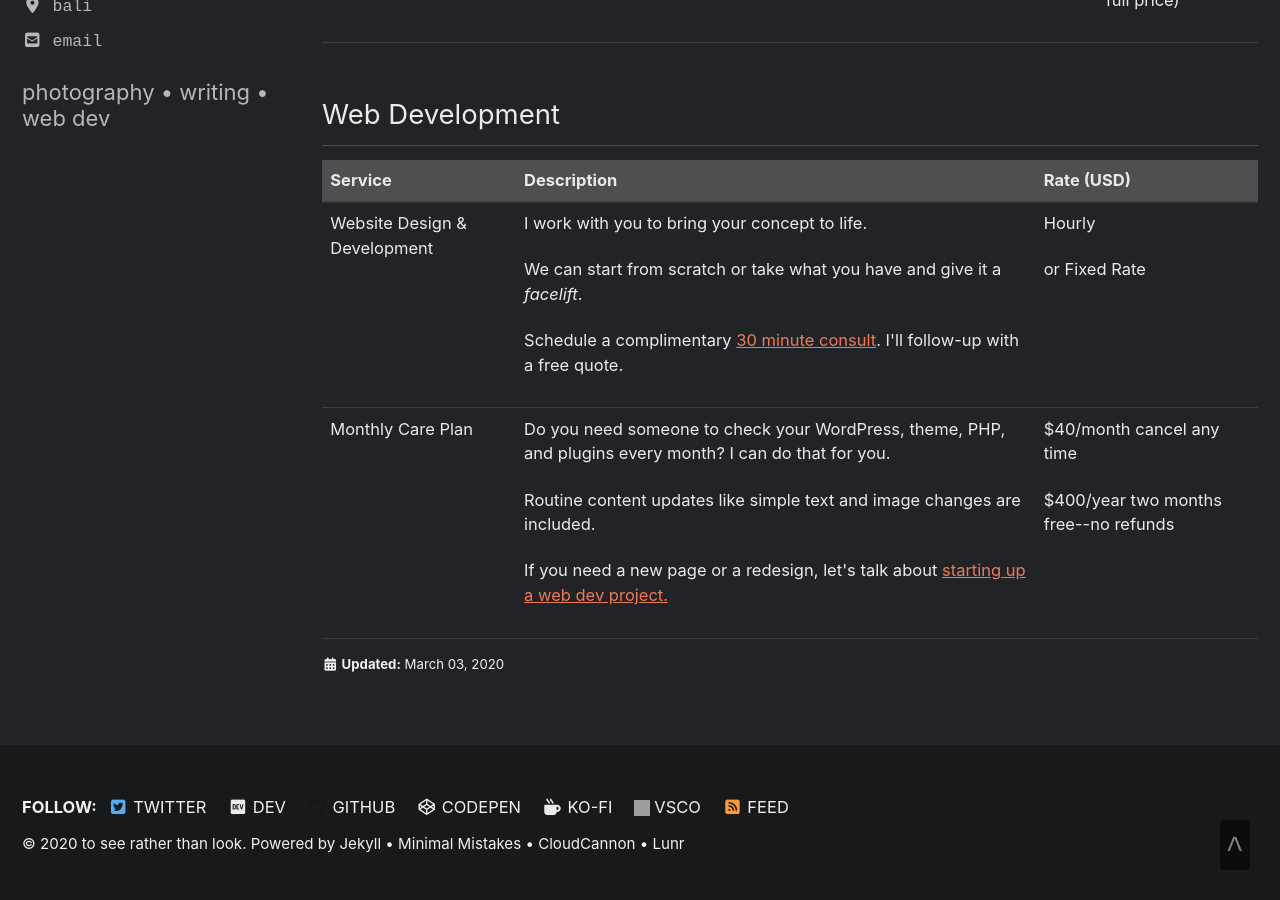
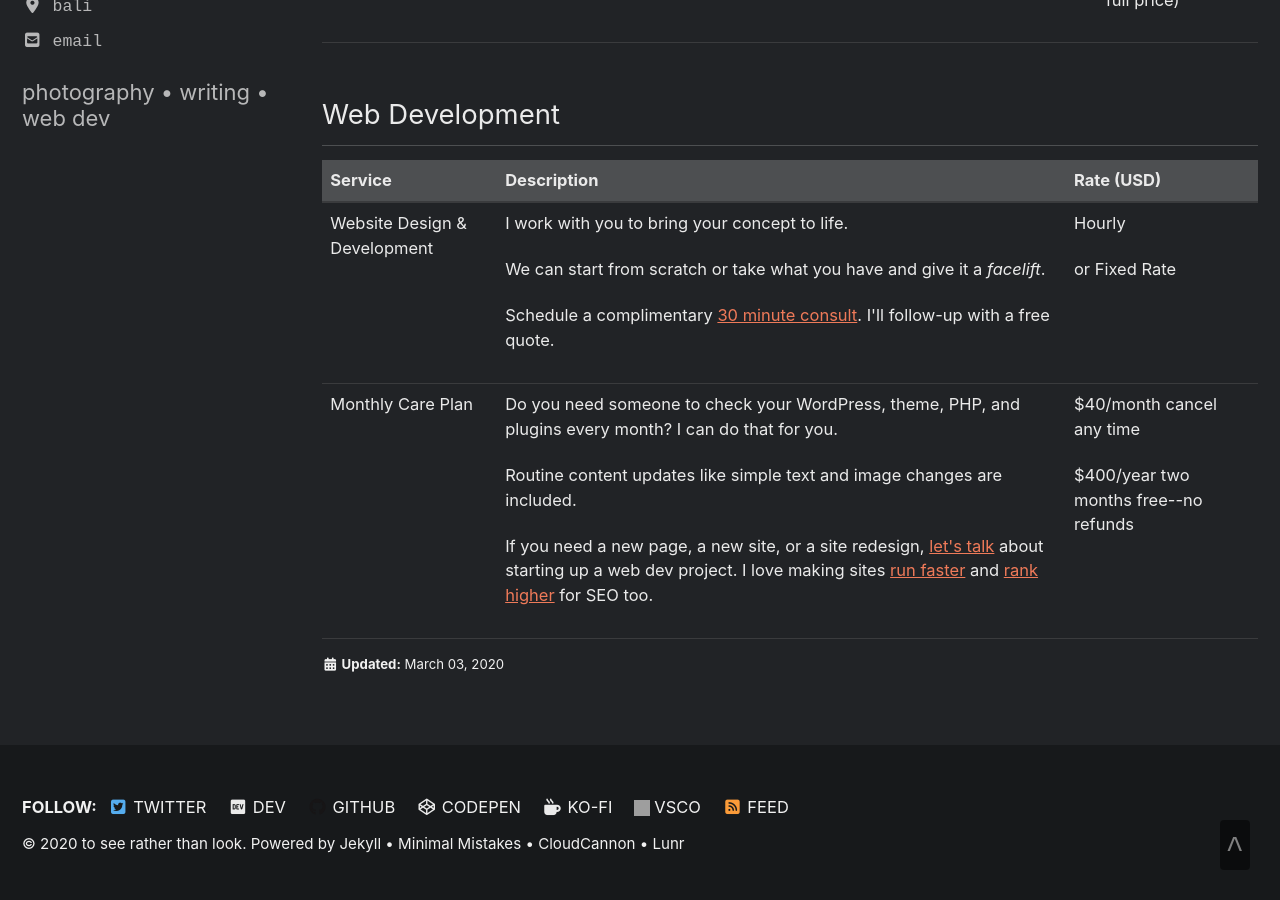
Before and after one commit to marklchaves/caughtmyeye, a Jekyll site: the page built from _pages/offerings.md, in a window 1280 px wide and 900 px high, scrolled down 1961 px. Built offline with Jekyll 4.4.1, drawn with Linux system fonts in a browser that asks for light colours; cached includes are drawn as plain includes; nearby versions of some CDN libraries; grey boxes are pictures that could not be loaded.

Commit message:
Offerings tweaks

```diff
--- a/_pages/offerings.md
+++ b/_pages/offerings.md
@@ -182,7 +182,7 @@ date: 2020-03-03 22:10:00 +0800
     <td>
         <p>Do you need someone to check your WordPress, theme, PHP, and plugins every month? I can do that for you. </p>
         <p>Routine content updates like simple text and image changes are included. </p>
-        <p>If you need a new page or a redesign, let's talk about <a href="https://calendly.com/mark-l-chaves/30min/" rel="noopener noreferrer">starting up a web dev project.</a></p>
+        <p>If you need a new page, a new site, or a site redesign, <a href="https://calendly.com/mark-l-chaves/30min/" rel="noopener noreferrer">let's talk</a> about starting up a web dev project. I love making sites <a href="https://www.quora.com/I-use-theme-Avada-to-launch-my-website-but-it-is-very-slow-How-do-I-improve-the-speed">run faster</a> and <a href="https://medium.com/@marklchaves/how-to-sprinkle-your-content-with-keywords-a-seo-primer-81e840d5195d">rank higher</a> for SEO too.</p>
     </td>
     <td>
         <p>$40/month cancel any time</p>
```
